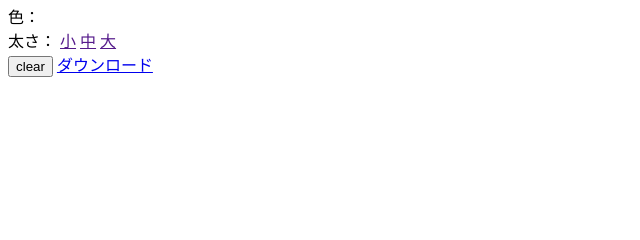
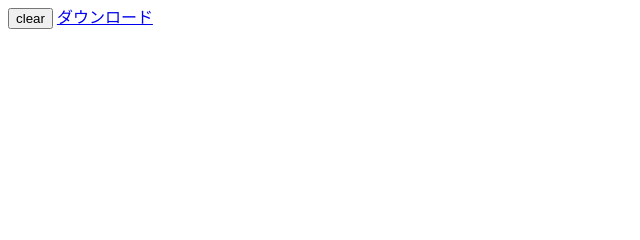
Before and after one commit to TeamUDN/doromon, a Flask app: page /draw in a window 1280 px wide. Shown: the part 310-550 px from the top of the page, without its empty margins (0-640 px from the left). Run offline with Flask 2, Linux system fonts and the light colour scheme; some libraries are stand-ins or nearby versions.

Commit message:
delete unnecessary code

```diff
--- a/src/templates/draw.html
+++ b/src/templates/draw.html
@@ -9,42 +9,15 @@
   .option{
         width: 250px;
       }
-  .color > a{
-        display: inline - block;
-        width: 20px;
-        height: 20px;
-      }
-  .black{
-        background-color: #000000;
-      }
-  .red{
-        background-color: #ff0000;
-      }
-  .blue{
-        background-color: #0000ff;
-      }
 </style>
 </head >
         <body>
           <canvas id="canvas" width="500" height="300" style="border: solid 1px #000;box-sizing: border-box;"></canvas>
           <div class="option">
-            <div class="color">
-              色：
-              <a href="" class="black" data-color="0, 0, 0, 1"></a>
-              <a href="" class="red" data-color="255, 0, 0, 1"></a>
-              <a href="" class="blue" data-color="0, 0, 255, 1"></a>
-            </div>
-            <div class="bold">
-              太さ：
-              <a href="" class="small" data-bold="1">小</a>
-              <a href="" class="middle" data-bold="5">中</a>
-              <a href="" class="large" data-bold="10">大</a>
-            </div>
           </div>
           <input type="button" value="clear" id="clear">
             <a id="download" href="#" download="canvas.jpg">ダウンロード</a>
             <div id="result"><img src=""></div>
-
             <script>
     // canvas
               var cnvs = document.getElementById('canvas');
@@ -53,12 +26,12 @@
               // 変数宣言
               const cnvWidth = 500;
               const cnvHeight = 500;
-              var cnvColor = "255, 0, 0, 1";  // 線の色
-              var cnvBold = 5;  // 線の太さ
+              var cnvColor = "0, 0, 0, 1";  // 線の色
+              var cnvBold = 3;  // 線の太さ
               var clickFlg = 0;  // クリック中の判定 1:クリック開始 2:クリック中
               var bgColor = "rgb(255,255,255)";
 
-              // canvasの背景色を設定(指定がない場合にjpeg保存すると背景が黒になる)
+              // canvasの背景色を設定
               setBgColor();
 
               // canvas上でのイベント
@@ -88,18 +61,6 @@
               ctx.stroke();
     };
 
-              // 色の変更
-              $(".color a").click(function(){
-                cnvColor = $(this).data("color");
-              return false;
-    });
-
-              // 線の太さ変更
-              $(".bold a").click(function(){
-                cnvBold = $(this).data("bold");
-              return false;
-    });
-
               // 描画クリア
               $("#clear").click(function(){
                 ctx.clearRect(0, 0, cnvWidth, cnvHeight);
@@ -109,12 +70,12 @@
               // canvasを画像で保存
               $("#download").click(function(){
                 canvas = document.getElementById('canvas');
-              var base64 = canvas.toDataURL("image/jpeg");
+              var base64 = canvas.toDataURL("image/png");
               document.getElementById("download").href = base64;
     });
 
               function setBgColor(){
-                // canvasの背景色を設定(指定がない場合にjpeg保存すると背景が黒になる)
+                // canvasの背景色を設定
                 ctx.fillStyle = bgColor;
               ctx.fillRect(0,0,cnvWidth,cnvHeight);
     }
```
